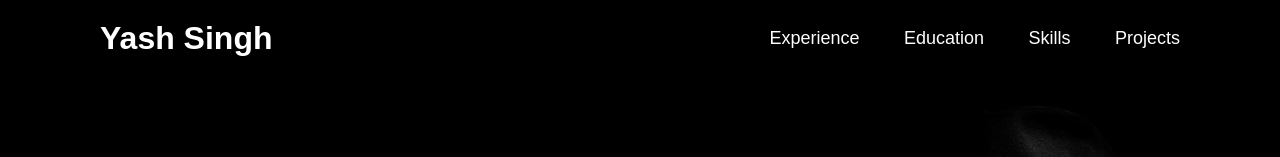
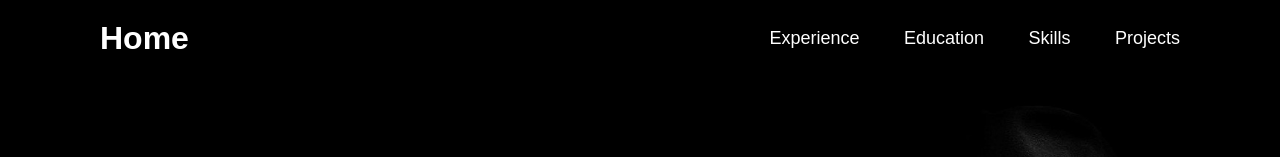
Before and after one commit to YashSingh1529/Resume, a plain HTML site: page Education.html in a window 1280 px wide. Shown: the top 157 px of the page. Drawn offline with Linux system fonts and the light colour scheme.

Commit message:
Update Education.html

```diff
--- a/Education.html
+++ b/Education.html
@@ -6,7 +6,7 @@
 </head>
 <body>
     <header class="header">
-        <a href="index.html" class="logo">Yash Singh</a>
+        <a href="index.html" class="logo">Home</a>
 
         <nav class="navbar">
             <a href="Experience.html">Experience</a>
```
